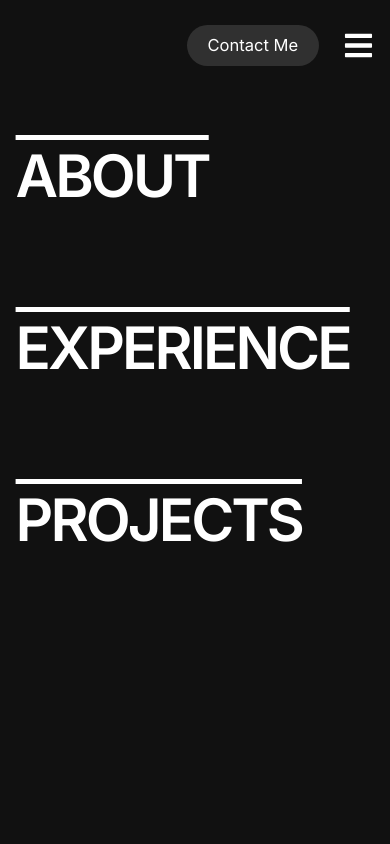
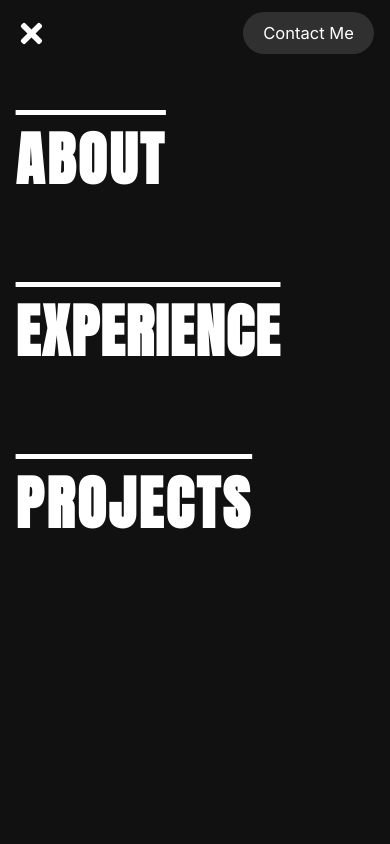
Before and after one commit to BuiltByBILLT/portfolio, a Next.js app: page / in a window 390 px wide. Shown: the top 844 px of the page. Built offline with nearby package versions, Linux system fonts and the light colour scheme.

Commit message:
header mobile edits: close icon, anton font, sticky

```diff
--- a/src/app/components/Header/header.tsx
+++ b/src/app/components/Header/header.tsx
@@ -1,7 +1,7 @@
 "use client"
 import Link from "next/link"
 import React, { useState } from "react"
-import { FaBars } from "react-icons/fa" // Importing hamburger icon from react-icons
+import { FaBars, FaTimes } from "react-icons/fa" // Importing hamburger icon from react-icons
 import { IoLogoNpm } from "react-icons/io5"
 
 const Header = () => {
@@ -10,30 +10,46 @@ const Header = () => {
 		setIsOpen(!isOpen)
 	}
 	return (
-		<header className="">
-			<nav className="flex justify-end items-center px-[4vw] py-6">
+		<header className="sticky top-0 md:relative">
+			<nav className="bg-[--bg-start] flex justify-end items-center px-[4vw] py-3 md:py-6 ">
 				<Link href="/" className="hidden sm:block mr-auto z-20 ">
 					<span className="text-white">BUILT BY BILLT</span>
 					<i>👋🏽</i>
 				</Link>
 				<div
-					className={`bg-[#111] fixed top-0 left-0 w-full overflow-hidden transition-all duration-500 ${isOpen ? "h-[100vh]" : "h-[0]"} z-0
-				md:relative md:h-auto md:bg-transparent md:w-auto md:ml-auto`}>
-					<ul className="mt-32 px-[4vw] flex flex-col gap-[10vh] md:flex-row md:mt-0 md:gap-9 md:px-9">
-						<Link href="/" className="text-[15vw] uppercase tracking-tighter font-semibold overline md:text-base md:normal-case md:tracking-normal md:font-normal md:no-underline">
+					className={`bg-[#111] fixed top-0 left-0 w-full overflow-hidden z-0
+					md:relative md:h-auto md:bg-transparent md:w-auto md:ml-auto
+					${isOpen ? "h-[100vh]" : "h-[0]"} transition-all duration-500`}>
+					<ul
+						className="mt-28 px-[4vmin] flex flex-col gap-[10vh] font-anton
+						md:flex-row md:mt-0 md:gap-9 md:px-9 md:font-inter">
+						<Link
+							href="/"
+							className="text-[15vmin] uppercase tracking-wider font-semibold overline
+							md:text-base md:normal-case md:tracking-normal md:font-normal md:no-underline">
 							About
 						</Link>
-						<Link href="/" className="text-[15vw] uppercase tracking-tighter font-semibold overline md:text-base md:normal-case md:tracking-normal md:font-normal md:no-underline">
+						<Link
+							href="/"
+							className="text-[15vmin] uppercase tracking-wide font-semibold overline
+							md:text-base md:normal-case md:tracking-normal md:font-normal md:no-underline">
 							Experience
 						</Link>
-						<Link href="/" className="text-[15vw] uppercase tracking-tighter font-semibold overline md:text-base md:normal-case md:tracking-normal md:font-normal md:no-underline">
+						<Link
+							href="/"
+							className="text-[15vmin] uppercase tracking-wider font-semibold overline
+							md:text-base md:normal-case md:tracking-normal md:font-normal md:no-underline">
 							Projects
 						</Link>
 					</ul>
 				</div>
-				<div className="flex items-center gap-6 z-20">
-					<button className="bg-[#303030] text-white px-5 py-2 rounded-full ">Contact Me</button>
-					<FaBars onClick={e => onToggleMenu(e)} className="text-3xl cursor-pointer md:hidden"></FaBars>
+				<div className="flex items-center gap-6 z-20 place-content-between w-full sm:w-auto">
+					<button className="bg-[#303030] text-white px-5 py-2 rounded-full order-last sm:order-first">Contact Me</button>
+					{isOpen ? (
+						<FaTimes onClick={e => onToggleMenu(e)} className="text-3xl cursor-pointer  md:hidden"></FaTimes>
+					) : (
+						<FaBars onClick={e => onToggleMenu(e)} className="text-3xl cursor-pointer  md:hidden"></FaBars>
+					)}
 				</div>
 			</nav>
 		</header>
--- a/tailwind.config.ts
+++ b/tailwind.config.ts
@@ -4,7 +4,7 @@ const config: Config = {
 	content: ["./src/pages/**/*.{js,ts,jsx,tsx,mdx}", "./src/components/**/*.{js,ts,jsx,tsx,mdx}", "./src/app/**/*.{js,ts,jsx,tsx,mdx}"],
 	theme: {
 		screens: {
-			sm: "425px",
+			sm: "410px",
 			// => @media (min-width: 576px) { ... }
 
 			md: "768px",
```
